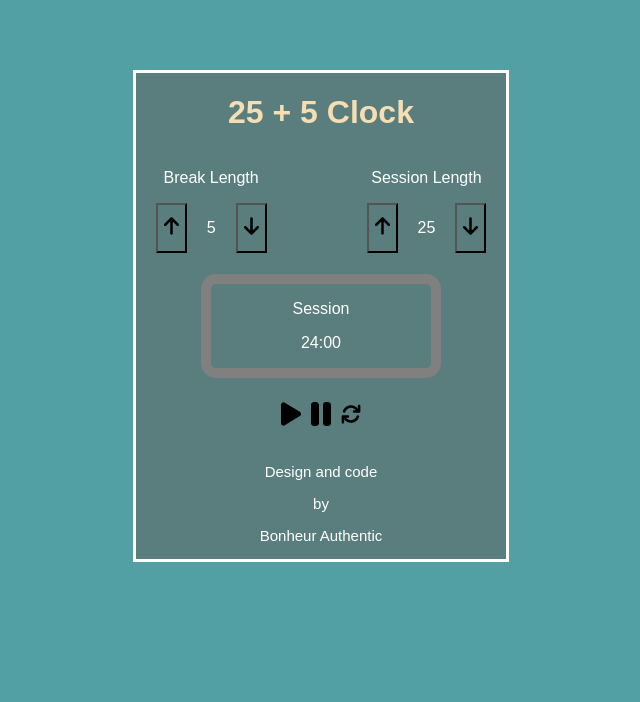
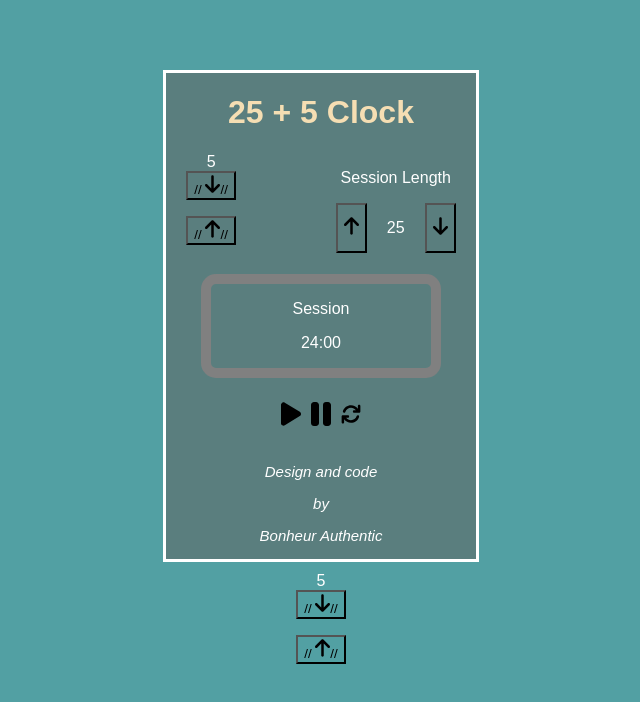
Before and after one commit to Bonheur93/Pomodo-clock, a React (Create React App) app: page / in a window 1280 px wide. Shown: the top 702 px of the page, without its empty margins (319-959 px from the left). Built offline with nearby package versions, Linux system fonts and the light colour scheme.

Commit message:
BreckLength

```diff
--- a/src/App.css
+++ b/src/App.css
@@ -95,6 +95,7 @@ h1{
 .design{
   color: white;
   font-size: 15px;
+  font-style: italic;
   font-family: 'Kanit', sans-serif;
 }
 .Bl{
--- a/src/App.js
+++ b/src/App.js
@@ -1,14 +1,15 @@
 import React, { Component } from 'react';
 import './App.css';
 import Body from './Components/Body';
-import BreakLength from './Components/Breack Length';
-import SessionLength from './Components/Session length';
+import ManualIncrement from './Components/Increment';
+
 
 class App extends Component {
   render() {
     return (
      <div className="App ">
       <Body/>
+      <ManualIncrement/>
 
      </div>
     );
--- a/src/Components/Body.js
+++ b/src/Components/Body.js
@@ -1,8 +1,8 @@
 import React from "react";
-import BreakLength from "./Breack Length";
 import SessionLength from "./Session length";
 import Session from "./Session";
 import Button from "./Buttons";
+import ManualIncrement from "./Increment"
 
 
 
@@ -12,8 +12,9 @@ function Body() {
             <div className="container">
                 <h1>25 + 5 Clock</h1>
                 <div className='Length'>
-                    <BreakLength />
+                    <ManualIncrement />
                     <SessionLength />
+
                 </div>
                 <div className="containerSession">
 
--- a/src/Components/Breack Length.js
+++ /dev/null
@@ -1,24 +0,0 @@
-import React from "react";
-
-function BreakLength() {
-    return (
-
-        <div className="containrerBreak">
-            <p>Break Length</p>
-            <div className="arrow">
-                <button className="Bl">
-                    <img className="up" src="arrow-up-solid.svg" alt="" />
-                </button>
-
-                <p>5</p>
-                <button className="Bl">
-                    <img className="down" src="arrow-down-solid.svg" alt="" />
-                </button>
-
-            </div>
-        </div>
-
-
-    )
-}
-export default BreakLength
--- /dev/null
+++ b/src/Components/Increment.js
@@ -0,0 +1,79 @@
+import React from "react"
+
+class ManualIncrement extends React.Component {
+    constructor(props) {
+        super(props);
+        this.state = {
+            n: 5,
+            show: 10,
+            min: 0
+
+        }
+    }
+    increment() {
+        // e.preventDefault
+        this.setState(prevState => {
+            if (prevState.n < 20) {
+                return {
+                    n: prevState.n + 1
+                }
+            } else {
+                return null;
+            }
+        });
+    }
+
+    decrement = () => {
+
+        this.setState(prevState => {
+            if (prevState.n > 0) {
+                return {
+                    n: prevState.n - 1
+                }
+            } else {
+                return null;
+            }
+
+        });
+    }
+
+    TogglClick = () => {
+        this.setState({
+            show: !this.state.show
+        });
+    }
+    handleChange = (Event) => {
+        this.setState({ n: Event.target.value });
+    }
+
+    render() {
+        return (<div className="containrerBreak">{this.state.n}
+
+                            <button onClick={this.decrement.bind(this)} className="Bl">
+        //                     <img className="down" src="arrow-down-solid.svg" alt="" />
+        //                 </button><span><p value= {this.state.n} onChange={this.handleChange}></p></span>
+
+                            <button onClick={this.increment.bind(this)} className="Bl">
+            //                 <img className="up" src="arrow-up-solid.svg" alt="" />
+            //             </button>
+                </div>
+        // return <div className="arrow">
+        //             <button className="Bl">
+        //                 <img className="up" src="arrow-up-solid.svg" alt="" />
+        //             </button>
+
+        //             <p>5</p>
+        //             {/* <button className="Bl">
+        //                     <img className="down" src="arrow-down-solid.svg" alt="" />
+        //                 </button> */}
+
+        //         </div>
+
+        //     // <div className="containrerBreak">
+        //     //     <p>Break Length</p>
+
+        //     // </div>
+        );
+    }
+}
+export default ManualIncrement
```
Also changed, not shown: src/Components/Buttons.js (line endings or trailing spaces).
